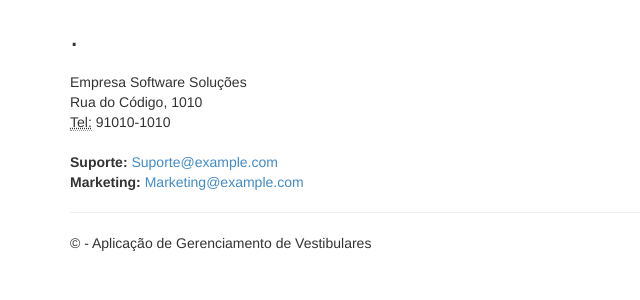
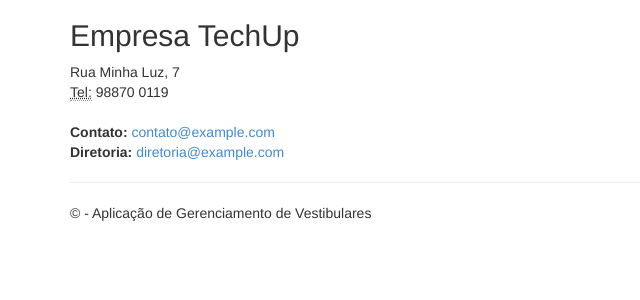
Before and after one commit to Elijwb/ac9, a Django app: template app/templates/app/contact.html in a window 1280 px wide. Shown: the part 51-351 px from the top of the page, without its empty margins (0-640 px from the left). Run offline with Django 3.2, Linux system fonts and the light colour scheme; the template is opened without the code that fills it, so the values that code supplies are empty; parts of the project's set-up code (start-up, migrations or seed data) failed here and were passed over; some libraries are stand-ins or nearby versions.

Commit message:
Update contact.html

```diff
--- a/app/templates/app/contact.html
+++ b/app/templates/app/contact.html
@@ -2,19 +2,17 @@
 
 {% block content %}
 
-<h2>{{ title }}.</h2>
-<h3>{{ message }}</h3>
+<h2>Empresa TechUp</h2>
 
 <address>
-    Empresa Software Soluções<br />
-    Rua do Código, 1010<br />
+    Rua Minha Luz, 7<br />
     <abbr title="Telefone">Tel:</abbr>
-    91010-1010
+    98870 0119
 </address>
 
 <address>
-    <strong>Suporte:</strong>   <a href="mailto:Suporte@example.com">Suporte@example.com</a><br />
-    <strong>Marketing:</strong> <a href="mailto:Marketing@example.com">Marketing@example.com</a>
+    <strong>Contato:</strong>   <a href="mailto:contato@example.com">contato@example.com</a><br />
+    <strong>Diretoria:</strong> <a href="mailto:diretoria@example.com">diretoria@example.com</a>
 </address>
 
 {% endblock %}
```
